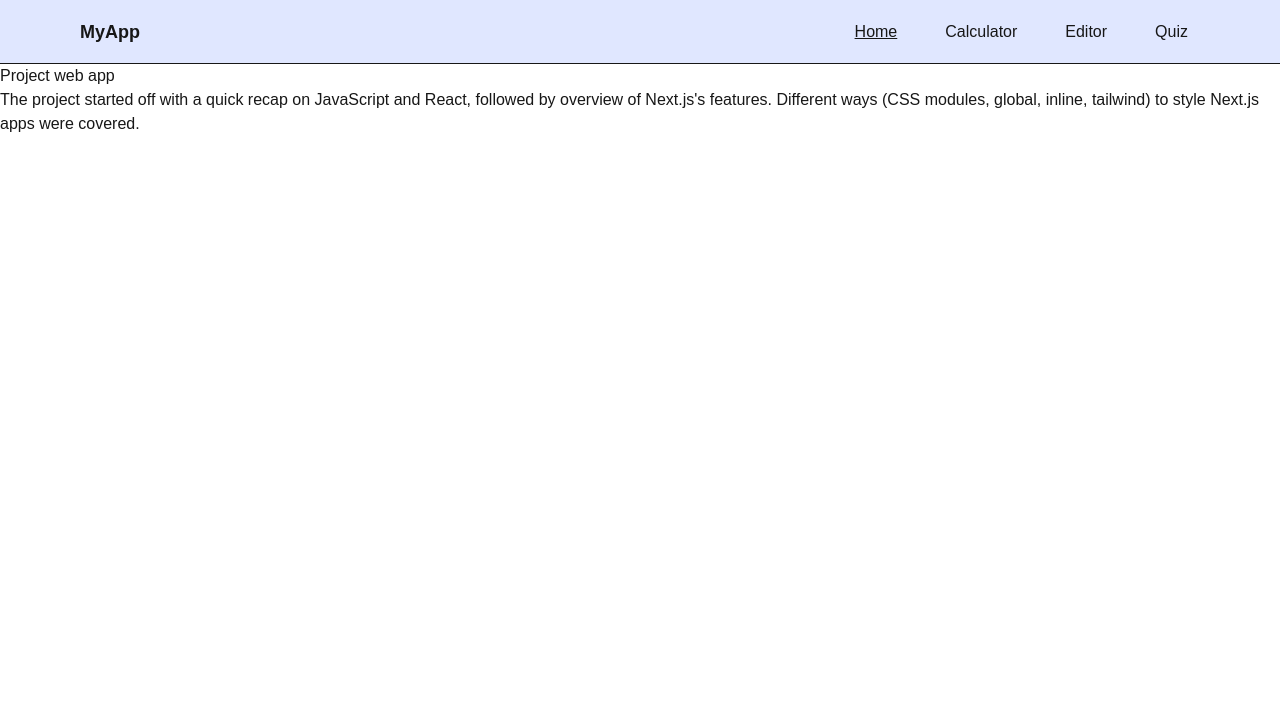
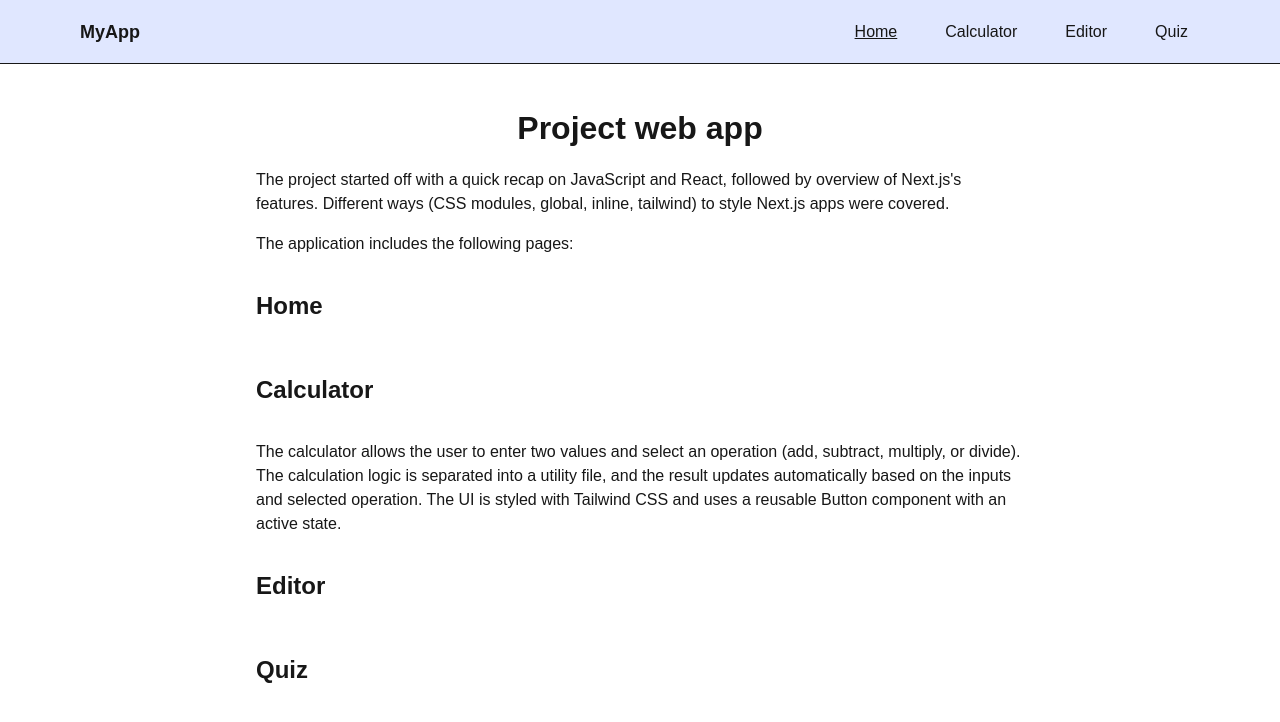
Before and after one commit to marimetsola/Fundamentals_of_Next.js, a Next.js app in the folder 8-Project-work/my-app/: page / in a window 1280 px wide. Shown: the top 722 px of the page. Built offline with nearby package versions, Linux system fonts and the light colour scheme.

Commit message:
update main page

```diff
--- /dev/null
+++ b/8-Project-work/my-app/app/components/H1.tsx
@@ -0,0 +1,16 @@
+"use client";
+
+import { cn } from "@/lib/utils";
+
+type H1Props = {
+  children: React.ReactNode;
+  className?: string;
+};
+
+export default function H1({ children, className }: H1Props) {
+  return (
+    <h1 className={cn("text-[2rem] font-bold text-center", className)}>
+      {children}
+    </h1>
+  );
+}
--- /dev/null
+++ b/8-Project-work/my-app/app/components/H2.tsx
@@ -0,0 +1,16 @@
+"use client";
+
+import { cn } from "@/lib/utils";
+
+type H2Props = {
+  children: React.ReactNode;
+  className?: string;
+};
+
+export default function H2({ children, className }: H2Props) {
+  return (
+    <h2 className={cn("text-[1.5rem] font-semibold mt-4 mb-4", className)}>
+      {children}
+    </h2>
+  );
+}
--- a/8-Project-work/my-app/app/globals.css
+++ b/8-Project-work/my-app/app/globals.css
@@ -44,3 +44,16 @@ body {
   scrollbar-gutter: auto;
   overflow-y: auto;
 }
+
+h1 {
+  font-size: 2rem;
+  font-weight: 700;
+  text-align: center;
+}
+
+h2 {
+  font-size: 1.5rem;
+  font-weight: 600;
+  margin-top: 1rem;
+  margin-bottom: 1rem;
+}
--- a/8-Project-work/my-app/app/page.tsx
+++ b/8-Project-work/my-app/app/page.tsx
@@ -1,15 +1,36 @@
-import Image from "next/image";
+import H1 from "@/app/components/H1";
+import H2 from "@/app/components/H2";
 
 export default function Home() {
   return (
-    <div className="h-[2000px]">
-      <main>
-        <h1>Project web app</h1>
+    <div className="min-h-screen px-6 py-10">
+      <main className="max-w-3xl mx-auto flex flex-col gap-4">
+        <H1>Project web app</H1>
+
         <p>
           The project started off with a quick recap on JavaScript and React,
           followed by overview of Next.js&apos;s features. Different ways (CSS
           modules, global, inline, tailwind) to style Next.js apps were covered.
         </p>
+
+        <p>The application includes the following pages:</p>
+
+        <H2>Home</H2>
+
+        <H2>Calculator</H2>
+
+        <p>
+          The calculator allows the user to enter two values and select an
+          operation (add, subtract, multiply, or divide). The calculation logic
+          is separated into a utility file, and the result updates automatically
+          based on the inputs and selected operation. The UI is styled with
+          Tailwind CSS and uses a reusable Button component with an active
+          state.
+        </p>
+
+        <H2>Editor</H2>
+
+        <H2>Quiz</H2>
       </main>
     </div>
   );
```
